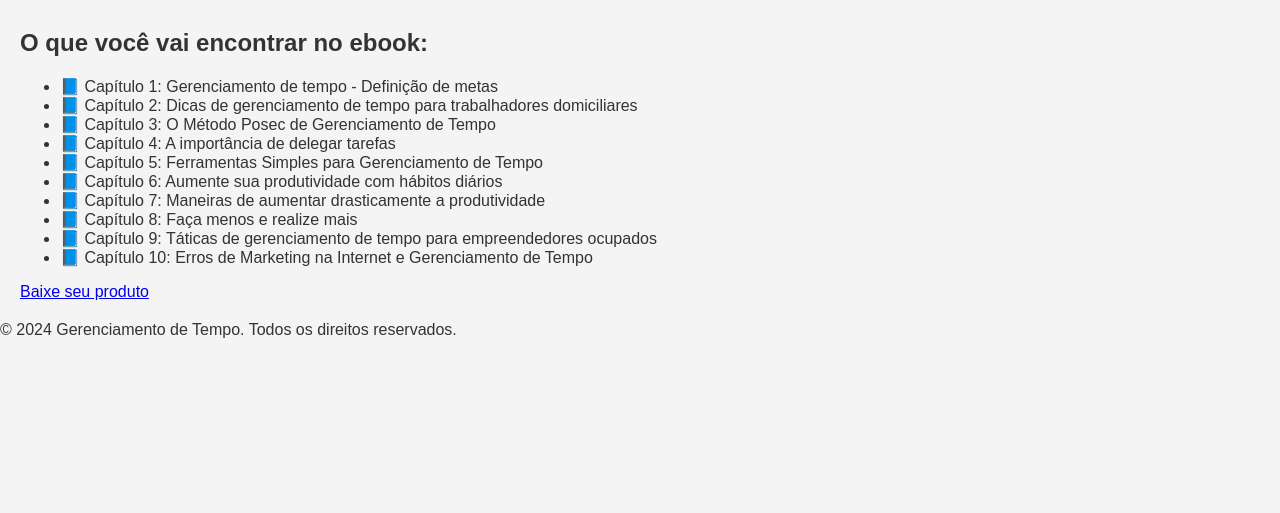
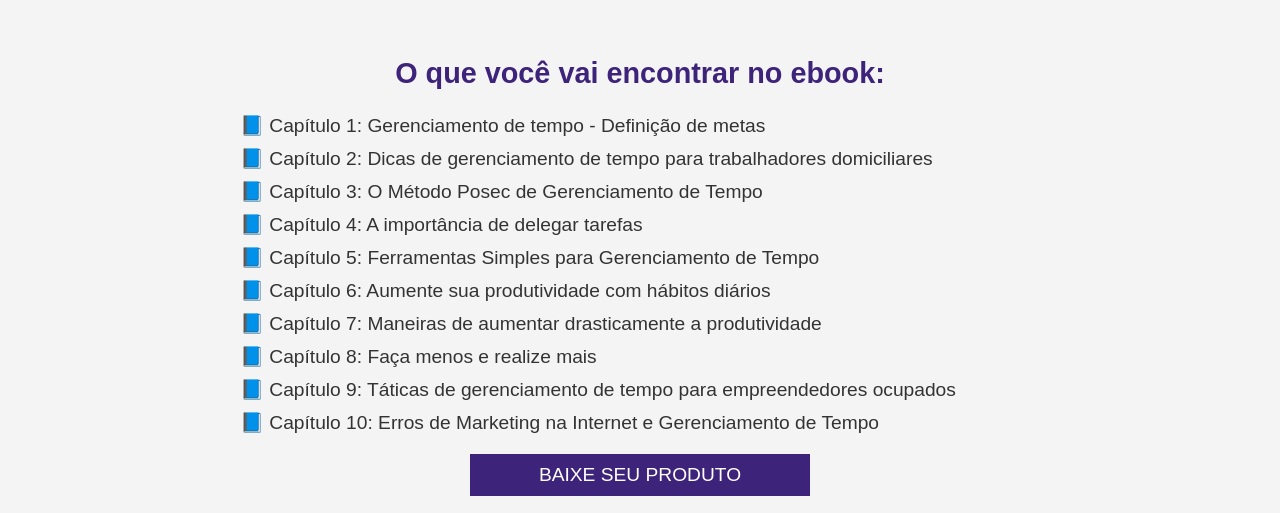
Before and after one commit to grazipy/Marketing, a plain HTML site: page index.html in a window 1280 px wide. Shown: the part 784-1297 px from the top of the page. Before the commit the page ends 1123 px from the top, so only its background shows below. Drawn offline with Linux system fonts and the light colour scheme.

Commit message:
Update index.html

```diff
--- a/index.html
+++ b/index.html
@@ -38,7 +38,8 @@
 
         .header-container img {
             height: 150px; /* Mantém as imagens na mesma altura */
-            width: 100%;
+            width: auto; /* Mantém a proporção da imagem */
+            max-width: 100%;
             object-fit: contain;
         }
 
@@ -56,6 +57,63 @@
         section#intro {
             text-align: center;
             padding: 20px 0;
+        }
+
+        section#intro img {
+            max-width: 100%; /* Ajusta a largura da imagem para não exceder a largura do container */
+            height: auto; /* Mantém a proporção da imagem */
+        }
+
+        section#chapters {
+            margin: 20px 0;
+            text-align: center;
+        }
+
+        section#chapters h2 {
+            font-size: 1.8rem;
+            color: #3d237a;
+        }
+
+        ul {
+            list-style: none;
+            padding: 0;
+            text-align: left;
+            margin: 0 auto;
+            max-width: 800px;
+        }
+
+        ul li {
+            margin: 10px 0;
+            font-size: 1.2rem;
+        }
+
+        a.button {
+            background-color: #3d237a;
+            color: white;
+            border: none;
+            padding: 10px 20px;
+            font-size: 1.2rem;
+            cursor: pointer;
+            margin-top: 20px;
+            text-align: center;
+            text-decoration: none;
+            display: block;
+            width: 100%;
+            max-width: 300px;
+            margin-left: auto;
+            margin-right: auto;
+            text-transform: uppercase;
+        }
+
+        a.button:hover {
+            background-color: #2c1a5c;
+        }
+
+        footer {
+            text-align: center;
+            padding: 20px;
+            background-color: #333;
+            color: white;
         }
     </style>
 </head>
```
